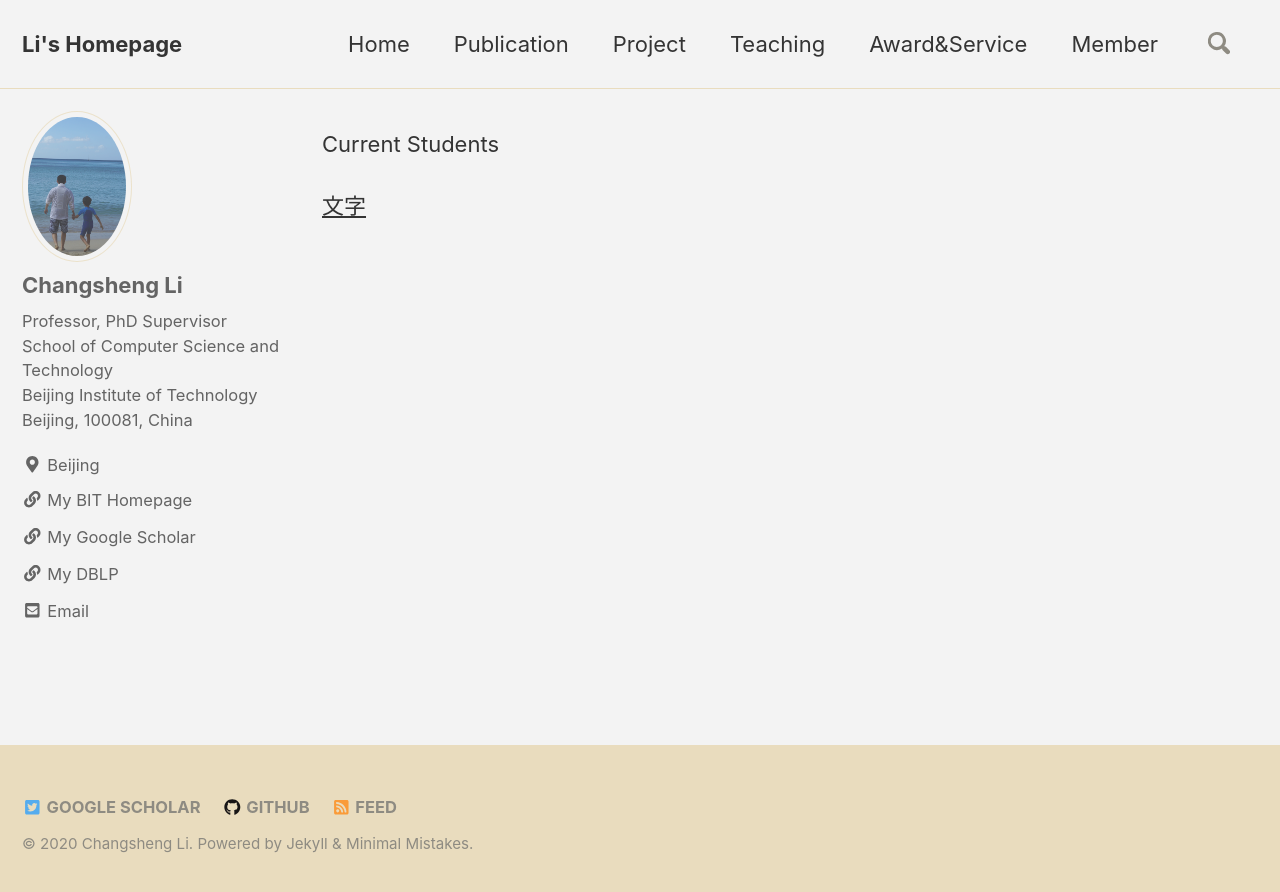
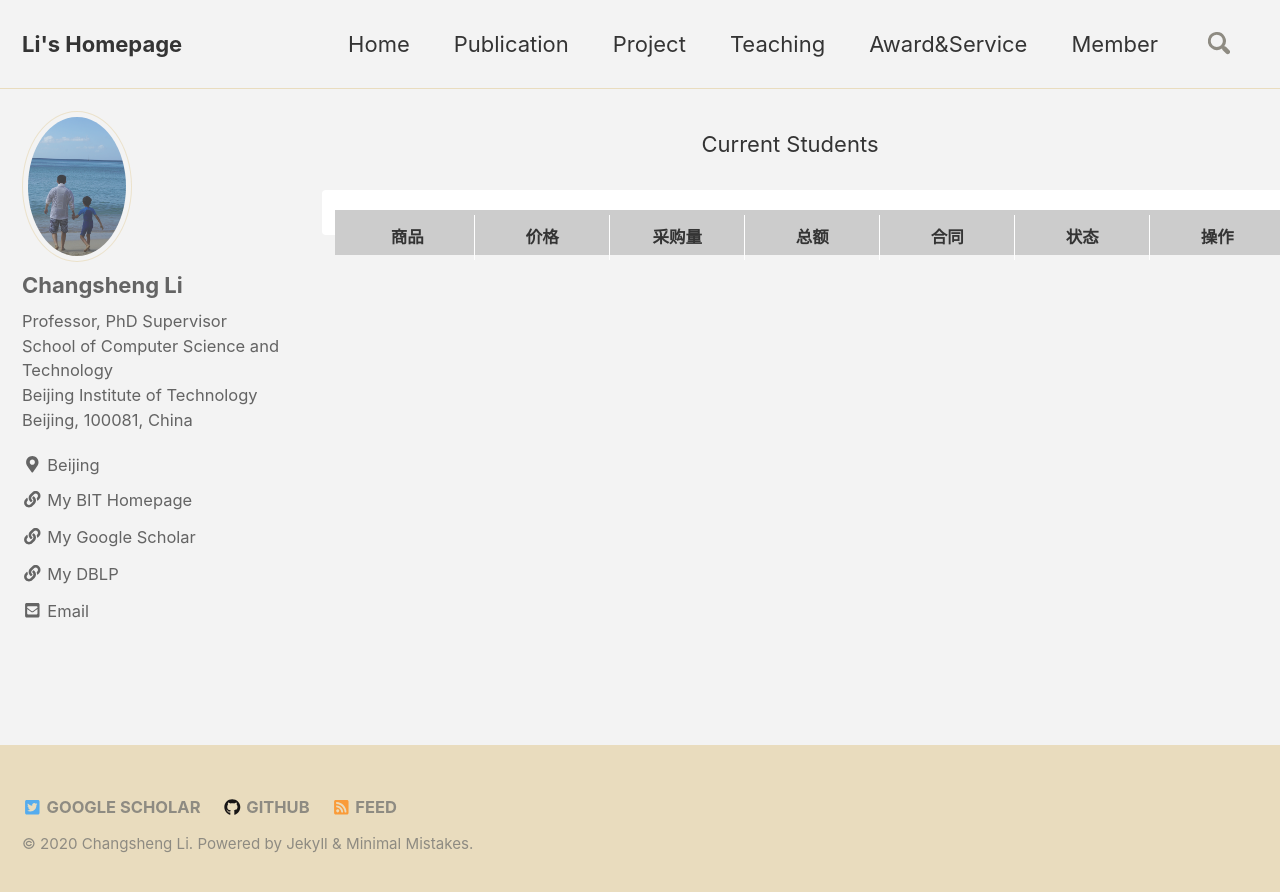
Before and after one commit to csli-bit/csli-bit.github.io, a Jekyll site: the page built from _pages/member.md, in a window 1280 px wide. Shown: the top 892 px of the page. Built offline with Jekyll 4.4.1, drawn with Linux system fonts in a browser that asks for light colours; nearby versions of some CDN libraries; comment, search, counter and statistics services are not loaded.

Commit message:
Update member.md

```diff
--- a/_pages/member.md
+++ b/_pages/member.md
@@ -5,5 +5,20 @@ classes: wide
 permalink: /member/
 ---
 
-<p style="text-align:center text-decoration: underline;">Current Students</p>
-<p style="text-decoration: underline;">文字</p>
+<p style="text-align:center">Current Students</p>
+<div class="btn">
+   <ul>
+     <li>商品</li>
+     <li>价格</li>
+     <li>采购量</li>
+     <li>总额</li>
+     <li>合同</li>
+     <li>状态</li>
+     <li>操作</li>
+   </ul>
+</div>
+<style>
+ .btn {width:1000px; height:45px; background:#fff;}
+ .btn ul {width:1000px;height:45px;padding:5px; background:#ccc; line-height:45px;}
+ .btn ul li {float:left; width:135px; line-height:45px;list-style-type:none; text-align:center;border-right:1px #fff solid;}
+</style>
```
